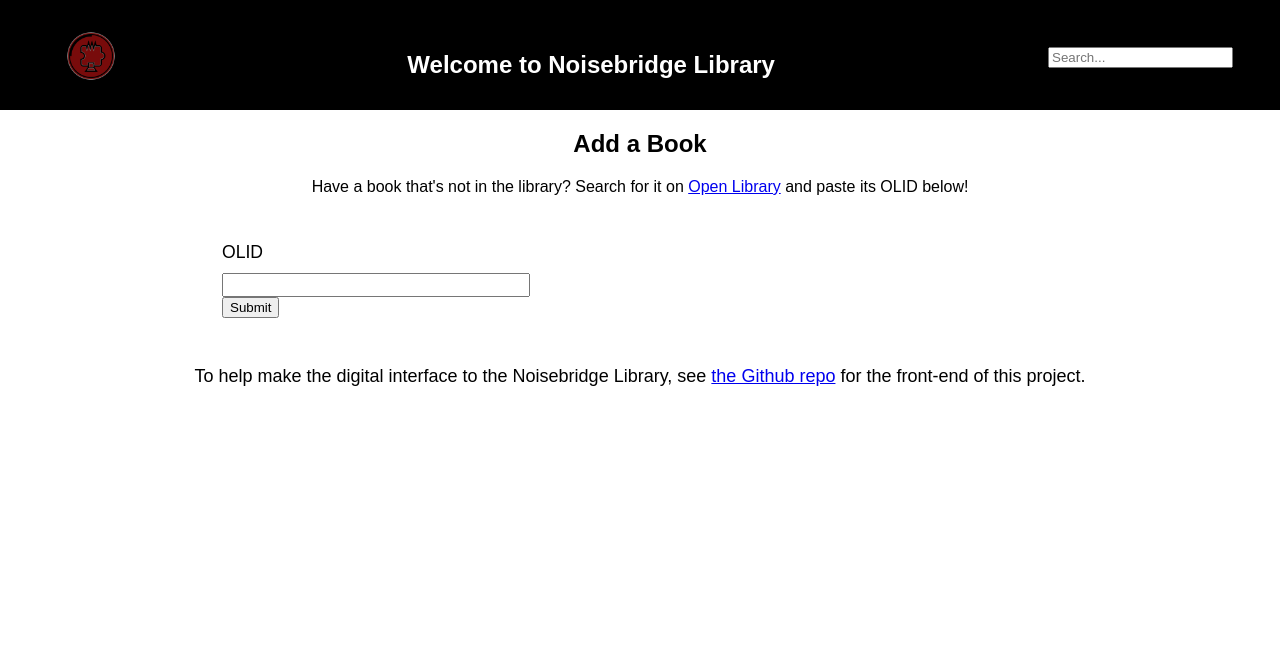
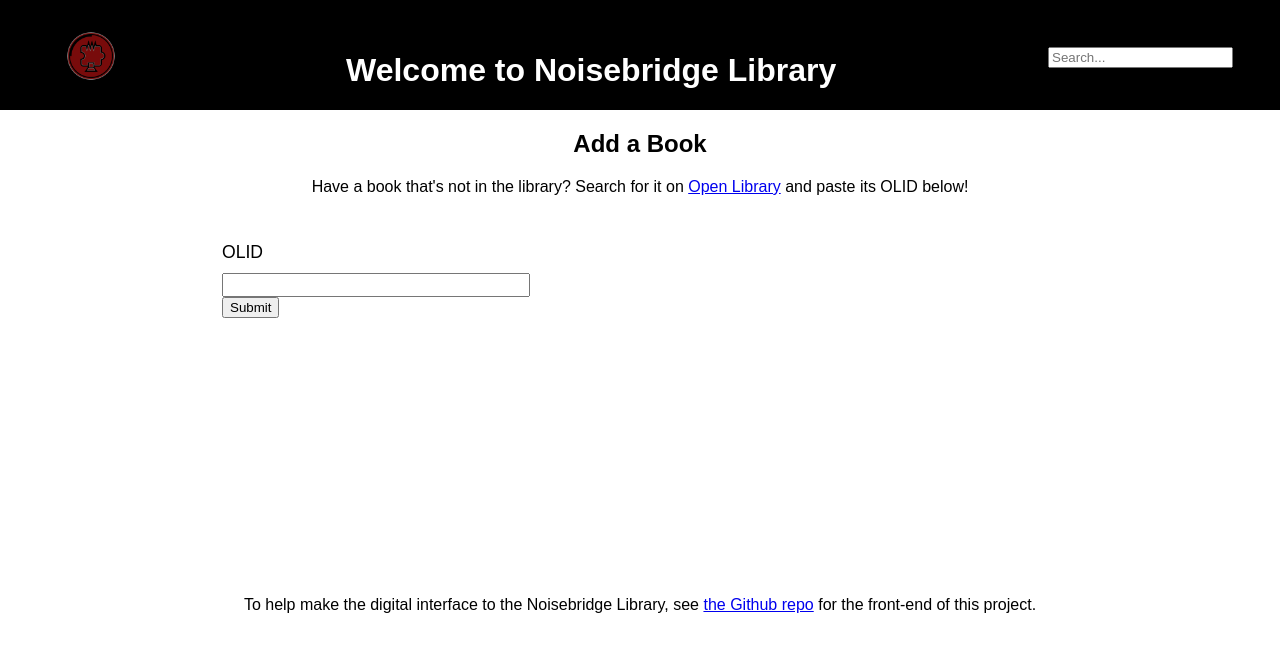
Before and after one commit to noisebridge/nb-library-react, a React (Create React App) app: page /new in a window 1280 px wide. Shown: the top 652 px of the page. Built offline with nearby package versions, Linux system fonts and the light colour scheme.

Commit message:
Organize HTML structure into header, main, and sticky footer sections

```diff
--- a/src/App.css
+++ b/src/App.css
@@ -1,6 +1,8 @@
 .App {
+  box-sizing: border-box;
   font-size: 16px;
-  padding-bottom: 70px;
+  min-height: 100%;
+  padding-bottom: 50px;
   position: relative;
   text-align: center;
 }
@@ -10,18 +12,26 @@
   height: 50px;
 }
 
-.App-header {
+header {
   background-color: #000;
   height: 80px;
   padding: 15px;
   color: white;
   display: flex;
-  flex-flow: row
-
+  flex-flow: row;
 }
 
-.App-header > div {
+header > div {
   padding: 1rem;
+}
+
+footer {
+  bottom: 0;
+  height: 50px;
+  margin: 0 auto;
+  position: absolute;
+  text-align: center;
+  width: 100%;
 }
 
 .welcomediv {
@@ -30,10 +40,6 @@
 
 .logodiv {
   flex: 1 1 10%;
-}
-
-.App-intro {
-  font-size: large;
 }
 
 @keyframes App-logo-spin {
@@ -84,16 +90,8 @@
   margin: 1rem;
 }
 
-footer {
-  bottom: 0;
-  height: 70px;
-  margin: 0 auto;
-  position: absolute;
-  text-align: center;
-  width: 100%;
-}
-
 .addBookForm {
+  height: 450px;
   margin: 0 auto;
   width: 70%;
 }
--- a/src/App.js
+++ b/src/App.js
@@ -17,25 +17,27 @@ class App extends Component {
     return (
       <Router>
         <div className="App">
-          <div className="App-header">
+          <header>
             <div className="logodiv">
               <Link to="/">
               <img src="/images/nblogoani.gif" className="App-logo" alt="logo" />
               </Link>
             </div>
             <div className="welcomediv">
-              <h2>Welcome to Noisebridge Library</h2>
+              <h1>Welcome to Noisebridge Library</h1>
             </div>
             <div className="searchHeader">
               <SearchBox />
             </div>
-          </div>
+          </header>
 
-          <Switch>
-            <Route path="/" exact component={BookListView}/>
-            <Route path="/book/:book" component={BookView}/>
-            <Route path="/new" component={AddBookForm}/>
-          </Switch>
+          <main>
+            <Switch>
+              <Route path="/" exact component={BookListView}/>
+              <Route path="/book/:book" component={BookView}/>
+              <Route path="/new" component={AddBookForm}/>
+            </Switch>
+          </main>
 
           <footer>
             <p className="App-intro">
--- a/src/index.css
+++ b/src/index.css
@@ -1,4 +1,5 @@
-body {
+html, body {
+  height: 100%;
   margin: 0;
   padding: 0;
   font-family: sans-serif;
```
